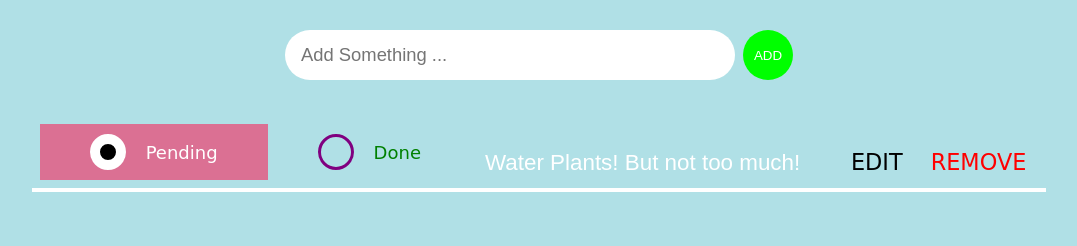
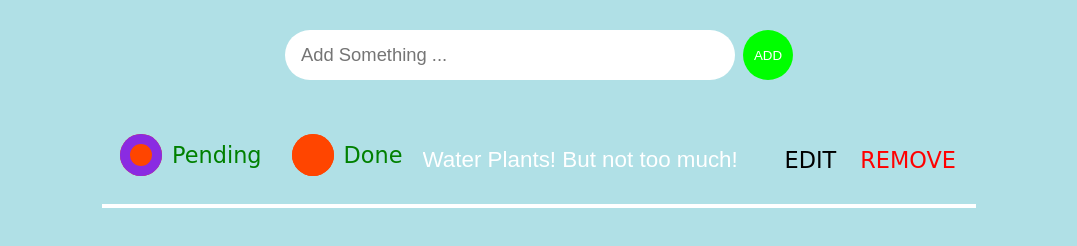
Before and after one commit to Rene2022/To-Do-List, a plain HTML site: page index.html in a window 1280 px wide. Shown: the part 94-340 px from the top of the page, without its empty margins (101-1178 px from the left). Drawn offline with Linux system fonts and the light colour scheme; a web font is replaced by a local one.

Commit message:
added functions to radio buttons

```diff
--- a/index.html
+++ b/index.html
@@ -22,10 +22,14 @@
  <div class="container">
   <div class="item">
     <div class="radio ">
-        <input type="radio" name="pending" id="pending" checked="checked">
-        <label for="pending">Pending</label>
-        <input type="radio" name="done" id="done">
-        <label for="pending">Done</label>
+        <label>
+        <input type="radio" name="radio" id="pending" checked>
+        <span>Pending</span>
+        </label>
+        <label>
+        <input type="radio" name="radio" id="done">
+        <span>Done</span>
+        </label>
     </div>
     <input type="text" class="item-input" value="Water Plants! But not too much!" disabled>
     <button class="editButton">EDIT</button>
--- a/styles.css
+++ b/styles.css
@@ -61,7 +61,6 @@ h1 {
 
 .container {
     display: flex;
- flex-direction: column;
     justify-content: center;
     align-items: center;
     text-align: center;
@@ -104,75 +103,50 @@ h1 {
 }
 
 
+.radio{
+    display: flex;
+    font-family: 'Bowlby One SC', cursive;
+    color: green;
+    font-size: 1.4rem;
+}
+.item{
+    display: flex;
 
-
-
-.radio {
-    display: flex;
-    justify-content: flex-start;
 }
-
 input[type="radio"]{
     display: none;
 }
 
-.radio {
-    display: inline-flex;
-    align-items: center;
+label{
+    display: flex;
     cursor: pointer;
-    margin-right: 10px;
+    font-weight: 500;
+    margin-bottom: 10px;
 }
 
-
-
-
-.radio__radio::after {
-    content: "";
-    width: 100%;
-    height: 100%;
-    display: block;
-    background: #009879;
-    border-radius: 50%;
-    transform: scale(0);
-    transition: transform 0.15s;
+label span{
+    display: flex;
+    align-items: center;
+    padding: 10px 20px 10px 10px;
+    border-radius: 31px;
+    transition: .25s ease;
 }
 
-.radio_input:checked + .radio__radio::after {
-    transform: scale(1);
+label span:hover{
+    background-color: purple;
 }
 
-
-label {
-    position: relative;
-    color: green;
-    font-family: 'Bowlby One SC', cursive;
-    font-size: 18px;
-    border: 2px solid black;
-    border: 5px;
-    padding: 10px 50px;
-    display: flex;
-    align-items: center;
+label span:before{
+    content:"";
+    background-color: orangered;
+    width: 42px;
+    height: 42px;
+    border-radius: 50%;
+    margin-right: 10px;
+    transition: .25s ease;
+    box-shadow: inset 0 0 0 2px orangered
 }
 
-label:before {
-
-    content: "";
-    height: 30px;
-    width: 30px;
-    border: 3px solid purple;
-    border-radius: 50%;
-    margin-right: 20px;
-
+input[type="radio"]:checked + span:before{
+    box-shadow: inset 0 0 0 10px blueviolet;
 }
-
-input[type="radio"]:checked + label {
-    background-color: palevioletred;
-    color: white;
-}
-
-input[type="radio"]:checked + label:before {
-    height: 16px;
-    width: 16px;
-    border: 10px solid white;
-    background-color: black;
-}
```
Lines whose indentation alone changed are shown as unchanged.
